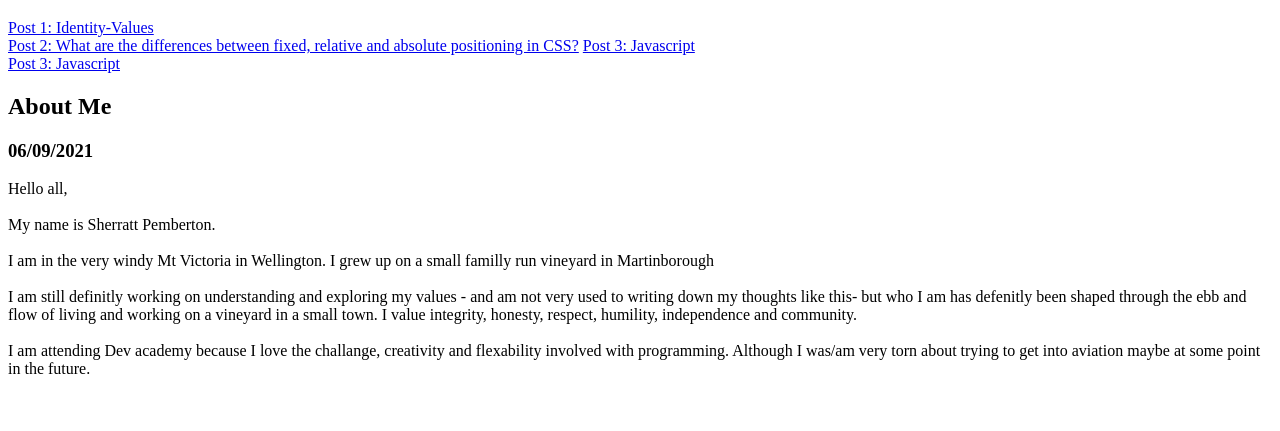
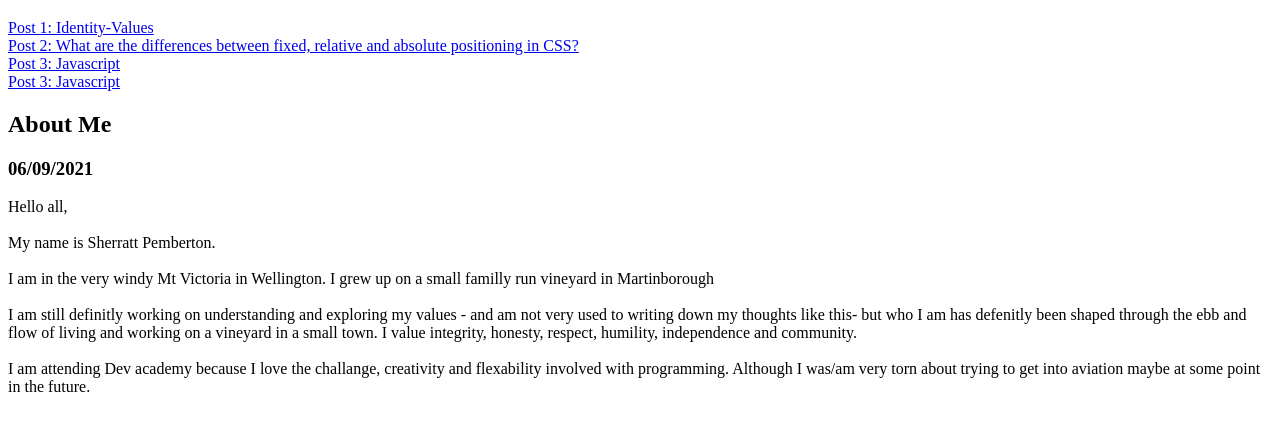
Before and after one commit to Sherratt285/Sherratt285.github.io, a plain HTML site: page index.html in a window 1280 px wide. Shown: the part 61-492 px from the top of the page. Drawn offline with Linux system fonts and the light colour scheme.

Commit message:
change menue format

```diff
--- a/index.html
+++ b/index.html
@@ -10,7 +10,7 @@
     <h1>Sherratt Pemberton </h1>
 
     <a href="blog-posts/identity-values.html" >Post 1: Identity-Values</a><br>
-    <a href="blog-posts/technical-blog-css.html" >Post 2: What are the differences between fixed, relative and absolute positioning in CSS?</a>
+    <a href="blog-posts/technical-blog-css.html" >Post 2: What are the differences between fixed, relative and absolute positioning in CSS?</a><br>
     <a href="blog-posts/technical-blog-javascript.html" >Post 3: Javascript</a><br>
     <a href="blog-posts/technical-blog-problemsolving.html" >Post 3: Javascript</a><br>
 
```
